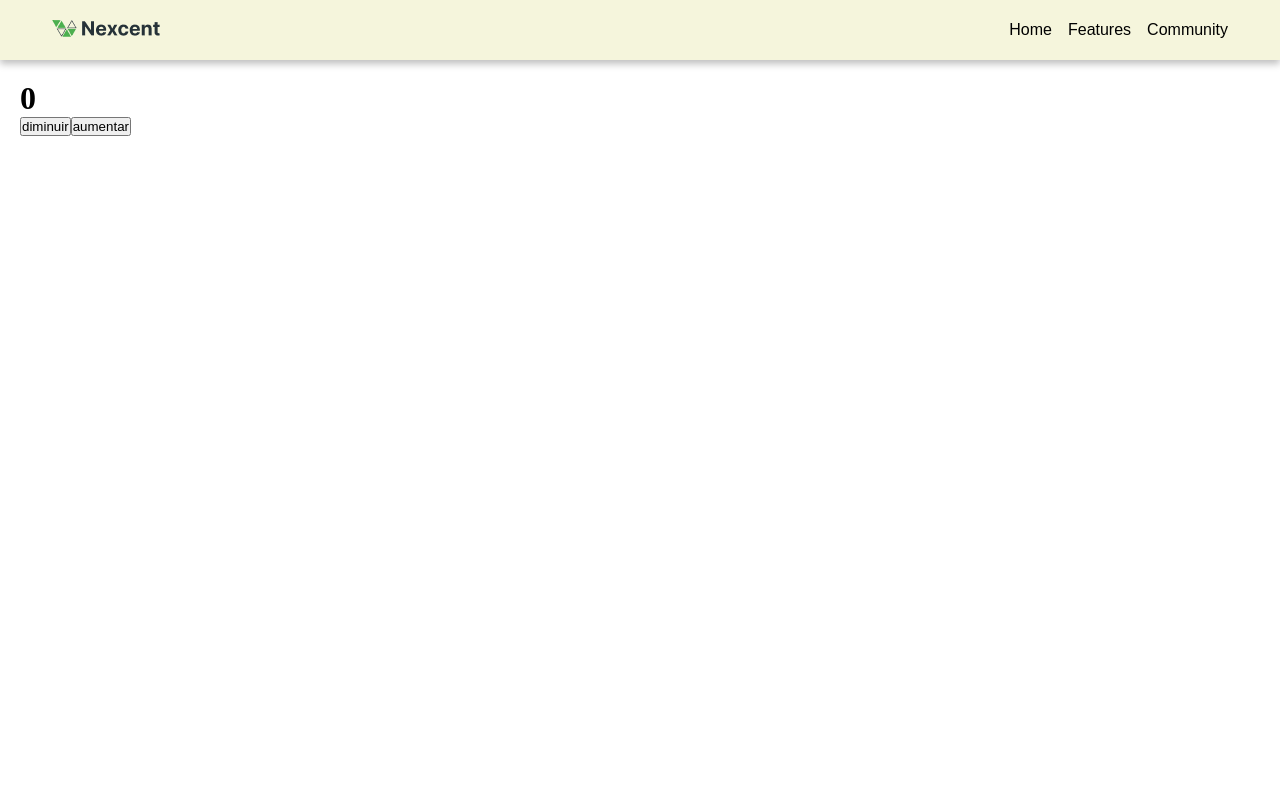
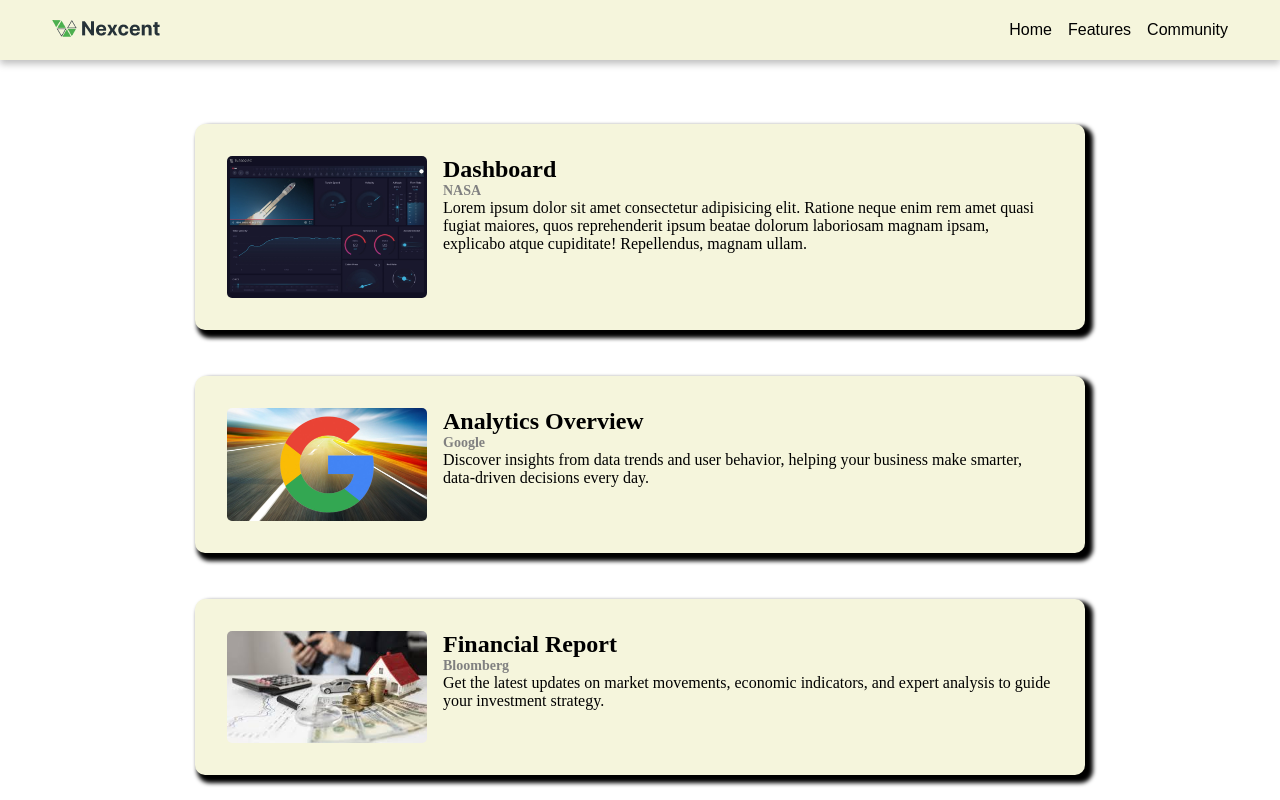
Before and after one commit to KaikyPires/ADA_Curso_React, a React (Create React App) app in the folder React/my-app/: page / in a window 1280 px wide. Built offline with nearby package versions, Linux system fonts and the light colour scheme.

Commit message:
fix: Uncomment articles section and ensure proper rendering in App component

```diff
--- a/React/my-app/src/App.jsx
+++ b/React/my-app/src/App.jsx
@@ -12,7 +12,7 @@
     return (
       <>
         <Navbar />
-        {/* <section id="articles">
+        <section id="articles">
           <Article
             title="Dashboard"
             provider="NASA"
@@ -34,8 +34,8 @@
             description="Get the latest updates on market movements, economic indicators, and expert analysis to guide your investment strategy."
             thumb={finacialImage}
           />
-        </section> */}
-        <Counter />
+        </section>
+
       </>
     );
   }
```
